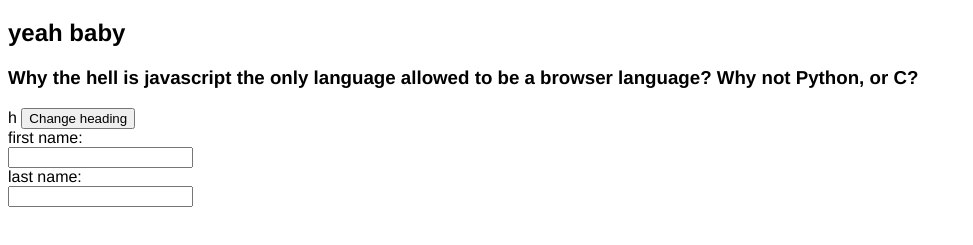
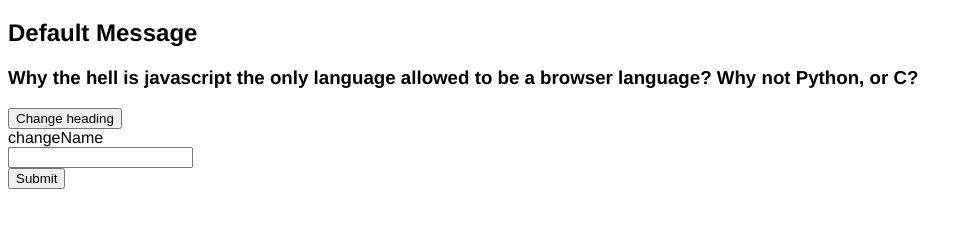
Before and after one commit to huhwhy/chrismess, a plain HTML site: page index.html in a window 1280 px wide. Both pictures are taken after a click on the button "Change heading". Shown: the part 61-306 px from the top of the page, without its empty margins (0-973 px from the left). Drawn offline with Linux system fonts and the light colour scheme.

Commit message:
All changes made, all steps complete

```diff
--- a/index.html
+++ b/index.html
@@ -9,17 +9,19 @@
 </head>
 <body>
    <h1>Chrismess - A whole mess o' Chrisses</h1>
-   <h2 class="delight"> Life is awesome with code</h2>
-   <h3> Why the hell is javascript the only language allowed to be a browser language? Why not Python, or C?</h3>h
+   <h2 id="delight"> Life is awesome with code</h2>
+   <h3> Why the hell is javascript the only language allowed to be a browser language? Why not Python, or C?</h3>
 
-   <button>Change heading</button>
+   <button id="button1" onclick="change()">Change heading</button>
 
 
-   <form>
-      first name: <br>
-      <input type="text" name="firstname"><br>
-      last name:<br>
-      <input type="text" name="whatever">
+   <form  onsubmit="return false">
+
+      changeName <br>
+      <input type ="text" id="changeHead"
+      onkeydown="if(event.keyCode == 13){document.getElementById('buttons').click()}"><br>
+
+      <input type="button" id="buttons" onclick="change2(document.getElementById('changeHead').value)" value="Submit"><br>
 
 
    </form>
--- a/index.js
+++ b/index.js
@@ -1,13 +1,23 @@
 console.log("it works")
 console.warn("omar coming")
 console.error()
-const button = document.querySelector("button")
+const button = document.querySelector("button1")
+
 
 
 const change = function() {
 
-   const p = document.querySelector("h2.delight")
-   p.textContent = "yeah baby"
+   const p = document.querySelector("h2")
+   p.textContent = "Default Message"
+
+
+ }
+
+
+const change2 = function(FormInput) {
+
+   const p = document.querySelector("h2")
+   p.textContent = FormInput
 
  }
 
@@ -17,5 +27,5 @@ const change = function() {
 
 
 
-button.addEventListener('click', change)
-button.addEventListener('click', wane)
+
+//button.addEventListener('click', change())
```
